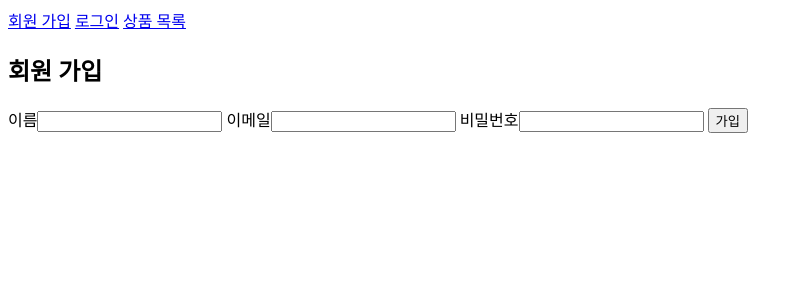
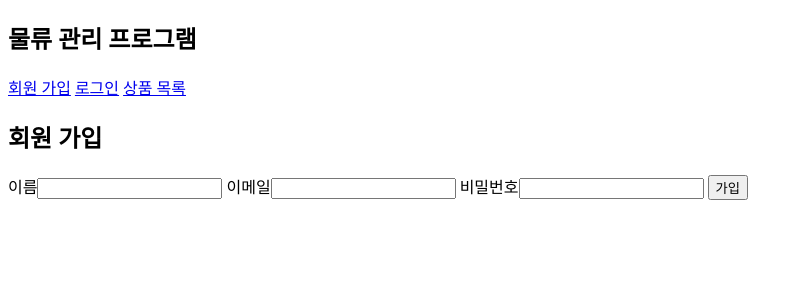
Before and after one commit to tasueom/product-management-flask, a Flask app: page /signup in a window 1280 px wide. Shown: the top 300 px of the page, without its empty margins (0-802 px from the left). Run offline with Flask 3, Linux system fonts and the light colour scheme.

Commit message:
feat(ui): layout.html에 제목 추가

```diff
--- a/templates/layout.html
+++ b/templates/layout.html
@@ -7,6 +7,7 @@
 </head>
 <body>
     <div class="navigation">
+        <h2>물류 관리 프로그램</h2>
         {% if not user %}
         <a href="{{url_for('signup')}}">회원 가입</a>
         <a href="{{url_for('signin')}}">로그인</a>
```
